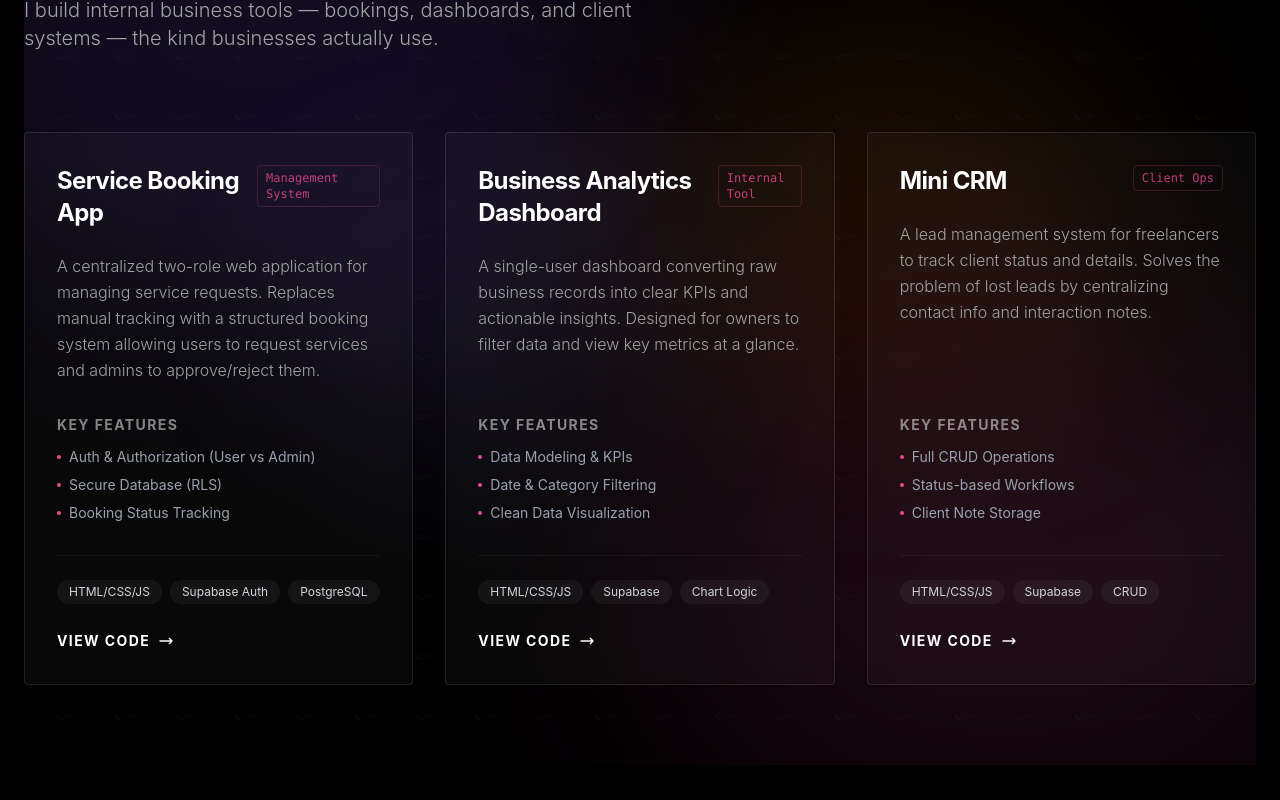
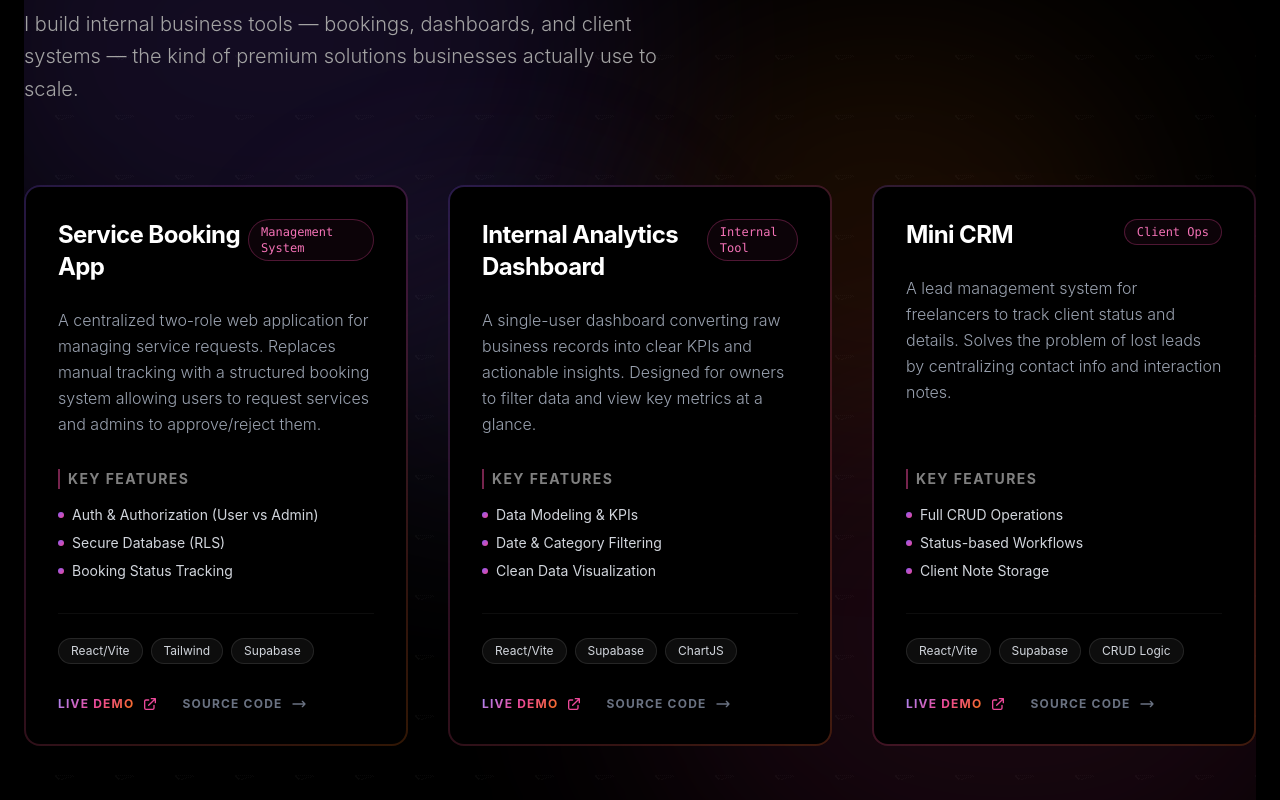
Before and after one commit to MizanShaikh19/Portfolio, a React (Vite) app: page / in a window 1280 px wide. Shown: the part 1900-2700 px from the top of the page. Built offline with nearby package versions, Linux system fonts and the light colour scheme.

Commit message:
feat: add project demo links and update contact docs

```diff
--- a/src/components/Projects.jsx
+++ b/src/components/Projects.jsx
@@ -3,27 +3,33 @@ import MeshBackground from './MeshBackground';
 
 const ProjectCard = ({ project }) => {
     return (
-        <div className="bg-white/[0.03] backdrop-blur-sm border border-white/10 rounded-sm overflow-hidden hover:border-brand/30 transition-all duration-500 group flex flex-col h-full">
+        <div className="glass-strong rounded-2xl overflow-hidden hover:border-pink/30 hover:scale-[1.02] transition-all duration-500 group flex flex-col h-full relative" style={{
+            background: 'linear-gradient(black, black) padding-box, linear-gradient(135deg, rgba(139, 92, 246, 0.2), rgba(236, 72, 153, 0.2), rgba(249, 115, 22, 0.2)) border-box',
+            border: '2px solid transparent'
+        }}>
+            {/* Card Hover Glow */}
+            <div className="absolute inset-0 bg-gradient-to-r from-purple/10 via-pink/10 to-orange/10 opacity-0 group-hover:opacity-100 transition-opacity duration-500 -z-10" />
+
             <div className="p-8 flex flex-col flex-grow">
                 <div className="flex justify-between items-start mb-6">
-                    <h3 className="text-2xl font-bold text-white tracking-tight group-hover:text-brand transition-colors">
+                    <h3 className="text-2xl font-bold text-white tracking-tight group-hover:gradient-text transition-all duration-300">
                         {project.name}
                     </h3>
-                    <span className="text-xs font-mono text-brand/80 border border-brand/20 px-2 py-1 rounded">
+                    <span className="text-xs font-mono text-pink-light border border-pink/30 px-3 py-1 rounded-full bg-pink/5">
                         {project.type}
                     </span>
                 </div>
 
-                <p className="text-gray-dark mb-8 leading-relaxed font-light flex-grow">
+                <p className="text-gray-400 mb-8 leading-relaxed font-light flex-grow">
                     {project.description}
                 </p>
 
                 <div className="mb-8">
-                    <h4 className="text-sm text-white/50 uppercase tracking-widest mb-3 font-bold">Key Features</h4>
-                    <ul className="grid grid-cols-1 gap-2">
+                    <h4 className="text-sm text-white/50 uppercase tracking-widest mb-4 font-bold border-l-2 border-pink/50 pl-2">Key Features</h4>
+                    <ul className="space-y-2">
                         {project.features.map((feature, i) => (
-                            <li key={i} className="text-gray-400 text-sm flex items-center gap-2">
-                                <span className="w-1 h-1 bg-brand rounded-full"></span>
+                            <li key={i} className="text-gray-300 text-sm flex items-center gap-2">
+                                <span className="w-1.5 h-1.5 gradient-purple-pink rounded-full"></span>
                                 {feature}
                             </li>
                         ))}
@@ -31,21 +37,34 @@ const ProjectCard = ({ project }) => {
                 </div>
 
                 <div className="border-t border-white/5 pt-6 mt-auto">
-                    <div className="flex flex-wrap gap-2 mb-6">
+                    <div className="flex flex-wrap gap-2 mb-8">
                         {project.tech.map((tag, i) => (
-                            <span key={i} className="px-3 py-1 bg-white/5 text-gray-300 text-xs rounded-full">
+                            <span key={i} className="px-3 py-1 glass text-gray-300 text-xs rounded-full border border-white/5">
                                 {tag}
                             </span>
                         ))}
                     </div>
 
+                    <div className="flex items-center gap-6">
+                        <a
+                            href={project.demo}
+                            target="_blank"
+                            rel="noopener noreferrer"
+                            className="group/link flex items-center gap-2 text-white font-bold uppercase tracking-widest text-xs transition-all relative overflow-hidden"
+                        >
+                            <span className="relative z-10 gradient-text group-hover/link:underline">Live Demo</span>
+                            <svg className="w-4 h-4 text-pink transform group-hover/link:translate-x-1 transition-transform" fill="none" viewBox="0 0 24 24" stroke="currentColor">
+                                <path strokeLinecap="round" strokeLinejoin="round" strokeWidth={2} d="M10 6H6a2 2 0 00-2 2v10a2 2 0 002 2h10a2 2 0 002-2v-4M14 4h6m0 0v6m0-6L10 14" />
+                            </svg>
+                        </a>
+
                         <a
                             href={project.repo}
                             target="_blank"
                             rel="noopener noreferrer"
-                        className="inline-flex items-center gap-2 text-white hover:text-brand font-bold uppercase tracking-widest text-sm transition-colors group/link"
+                            className="group/link flex items-center gap-2 text-gray-500 hover:text-white font-bold uppercase tracking-widest text-xs transition-all"
                         >
-                        View Code
+                            Source Code
                             <svg className="w-4 h-4 transform group-hover/link:translate-x-1 transition-transform" fill="none" viewBox="0 0 24 24" stroke="currentColor">
                                 <path strokeLinecap="round" strokeLinejoin="round" strokeWidth={2} d="M17 8l4 4m0 0l-4 4m4-4H3" />
                             </svg>
@@ -53,13 +72,11 @@ const ProjectCard = ({ project }) => {
                     </div>
                 </div>
             </div>
+        </div>
     );
 };
 
 const Projects = () => {
-    // 🔹 Project 1 — Service Booking & Management Web App
-    // 🔹 Project 2 — Internal Business Analytics Dashboard
-    // 🔹 Project 3 — Client / Lead Management System (Mini CRM)
     const projects = [
         {
             name: "Service Booking App",
@@ -70,11 +87,12 @@ const Projects = () => {
                 "Secure Database (RLS)",
                 "Booking Status Tracking"
             ],
-            tech: ["HTML/CSS/JS", "Supabase Auth", "PostgreSQL"],
-            repo: "https://github.com/MizanShaikh19/Service-Booking-Management-Web-App.git"
+            tech: ["React/Vite", "Tailwind", "Supabase"],
+            repo: "https://github.com/MizanShaikh19/Service-Booking-Management-Web-App.git",
+            demo: "https://service-booking-management-web-app.vercel.app/"
         },
         {
-            name: "Business Analytics Dashboard",
+            name: "Internal Analytics Dashboard",
             type: "Internal Tool",
             description: "A single-user dashboard converting raw business records into clear KPIs and actionable insights. Designed for owners to filter data and view key metrics at a glance.",
             features: [
@@ -82,8 +100,9 @@ const Projects = () => {
                 "Date & Category Filtering",
                 "Clean Data Visualization"
             ],
-            tech: ["HTML/CSS/JS", "Supabase", "Chart Logic"],
-            repo: "https://github.com/MizanShaikh19/InternalAnalyticsBusinessInsightsDashboard.git"
+            tech: ["React/Vite", "Supabase", "ChartJS"],
+            repo: "https://github.com/MizanShaikh19/InternalAnalyticsBusinessInsightsDashboard.git",
+            demo: "https://internal-analytics-business-insight.vercel.app/"
         },
         {
             name: "Mini CRM",
@@ -94,25 +113,26 @@ const Projects = () => {
                 "Status-based Workflows",
                 "Client Note Storage"
             ],
-            tech: ["HTML/CSS/JS", "Supabase", "CRUD"],
-            repo: "https://github.com/MizanShaikh19/MiniCRM.git"
+            tech: ["React/Vite", "Supabase", "CRUD Logic"],
+            repo: "https://github.com/MizanShaikh19/MiniCRM.git",
+            demo: "https://mini-crm-miz.vercel.app/"
         }
     ];
 
     return (
-        <section id="projects" className="relative py-32 px-6">
+        <section id="projects" className="relative py-32 px-6 bg-black">
             <MeshBackground className="py-20">
                 <div className="max-w-7xl mx-auto">
-                    <div className="mb-20">
-                        <h2 className="text-4xl md:text-5xl font-bold text-white mb-6 tracking-tight">
-                            Practical <span className="text-brand">Applications</span>
+                    <div className="mb-20 text-center md:text-left">
+                        <h2 className="text-4xl md:text-6xl font-bold text-white mb-6 tracking-tight">
+                            Practical <span className="gradient-text">Applications</span>
                         </h2>
-                        <p className="text-gray-dark text-xl max-w-2xl font-light">
-                            I build internal business tools — bookings, dashboards, and client systems — the kind businesses actually use.
+                        <p className="text-gray-dark text-xl max-w-2xl font-light leading-relaxed">
+                            I build internal business tools — bookings, dashboards, and client systems — the kind of premium solutions businesses actually use to scale.
                         </p>
                     </div>
 
-                    <div className="grid grid-cols-1 md:grid-cols-2 lg:grid-cols-3 gap-8">
+                    <div className="grid grid-cols-1 md:grid-cols-2 lg:grid-cols-3 gap-10">
                         {projects.map((project, index) => (
                             <ProjectCard key={index} project={project} />
                         ))}
```
Also changed, not shown: 1 other file (tests, documents, lock files or other folders). Lines whose indentation alone changed are shown as unchanged.
